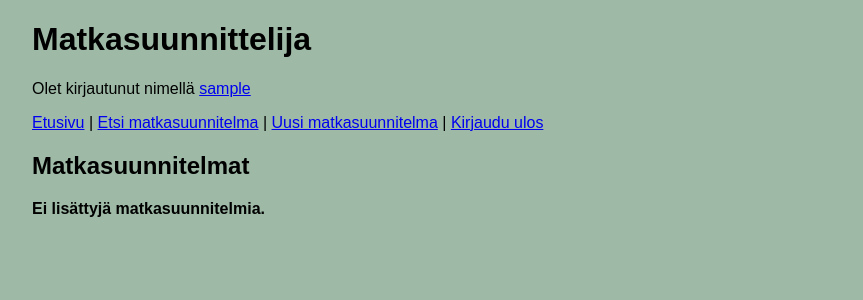
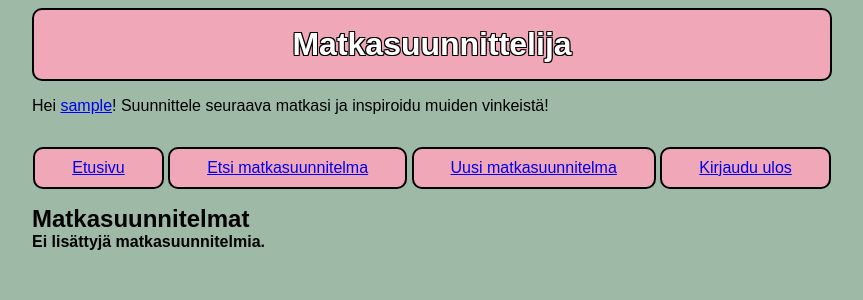
Before and after one commit to iiriz123/matkasuunnittelu, a Flask app: page / in a window 1280 px wide. Shown: the top 300 px of the page, without its empty margins (208-1071 px from the left). Run offline with Flask 3, Linux system fonts and the light colour scheme; the visitor is signed in with stand-in values (Sample User, id 1); data comes from the database, SQL or seed files in the repository; data that the repository does not hold is empty.

Commit message:
Modify app appearance

```diff
--- a/static/main.css
+++ b/static/main.css
@@ -5,10 +5,61 @@ body {
   background-color: rgb(158, 186, 166);
 }
 
+header {
+  background-color: rgb(240, 167, 183);
+  color: white;
+  border: 2px solid black;
+  border-radius: 10px;
+  text-align: center;
+  text-shadow:
+        1px 1px 0 black,
+        -1px -1px 0 black,
+        1px -1px 0 black,
+        -1px 1px 0 black;
+  padding: 1em;
+  margin: 0.5em 0;
+}
+
+nav {
+    text-align: center;
+    padding: 1em 0;
+}
+
+nav ul {
+    padding: 0;
+    margin: 0;
+}
+
+nav li {
+    display: inline-block;
+    padding: 10px 37px;
+    margin: 0;
+    border: 2px solid black;
+    border-radius: 10px;
+    background-color: rgb(240, 167, 183);
+    transition: background-color 0.3s, color 0.3s;
+}
+
+nav li:hover {
+    background-color: white;
+}
+
 .item {
     border: 2px solid black;
     margin: 1em;
     padding: 0.2em 0.5em;
+    background-color: rgb(239, 197, 206);
+}
+
+.content {
+  background-color: rgb(239, 197, 206);
+  border: 1px solid black;
+  padding: 1em;
+  margin: 0.5em 0;
+}
+
+h1, h2 {
+  margin: 0;
 }
 
 .categories {
@@ -20,8 +71,7 @@ body {
 
 .category-button {
     padding: 10px 15px;
-    background-color: #f0f0f0;
-    border: 1px solid #ccc;
+    border: 1px solid black;
     border-radius: 15px;
 }
 
--- a/templates/layout.html
+++ b/templates/layout.html
@@ -7,25 +7,31 @@
 </head>
 
 <body>
-    <h1>Matkasuunnittelija</h1>
+    <header>
+        <h1>Matkasuunnittelija</h1>
+    </header>
 
     {% if session.user_id %}
     <p>
-        Olet kirjautunut nimellä <a href="/user/{{ session.user_id }}">{{ session.username }}</a>
+        Hei <a href="/user/{{ session.user_id }}">{{ session.username }}</a>! Suunnittele seuraava matkasi ja inspiroidu muiden vinkeistä!
     </p>
     {% endif %}
 
-    <p>
-        <a href="/">Etusivu</a> |
-        <a href="/find_item">Etsi matkasuunnitelma</a> |
-    {% if session.user_id %}
-        <a href="/new_item">Uusi matkasuunnitelma</a> |
-        <a href="/logout">Kirjaudu ulos</a>
-    {% else %}
-        <a href="/login">Kirjaudu sisään</a> |
-        <a href="/register">Luo tunnus</a>
-    {% endif %}
-    </p>
+    <div class="nav">
+      <nav>
+        <ul>
+            <li><a href="/">Etusivu</a></li>
+            <li><a href="/find_item">Etsi matkasuunnitelma</a></li>
+            {% if session.user_id %}
+            <li><a href="/new_item">Uusi matkasuunnitelma</a></li>
+            <li><a href="/logout">Kirjaudu ulos</a></li>
+            {% else %}
+            <li><a href="/login">Kirjaudu sisään</a></li>
+            <li><a href="/register">Luo tunnus</a></li>
+            {% endif %}
+        </ul>
+      </nav>
+    </div>
 
     {% block content %}{% endblock %}
 </body>
```
Also changed, not shown: templates/show_item.html (+5 -3 lines).
